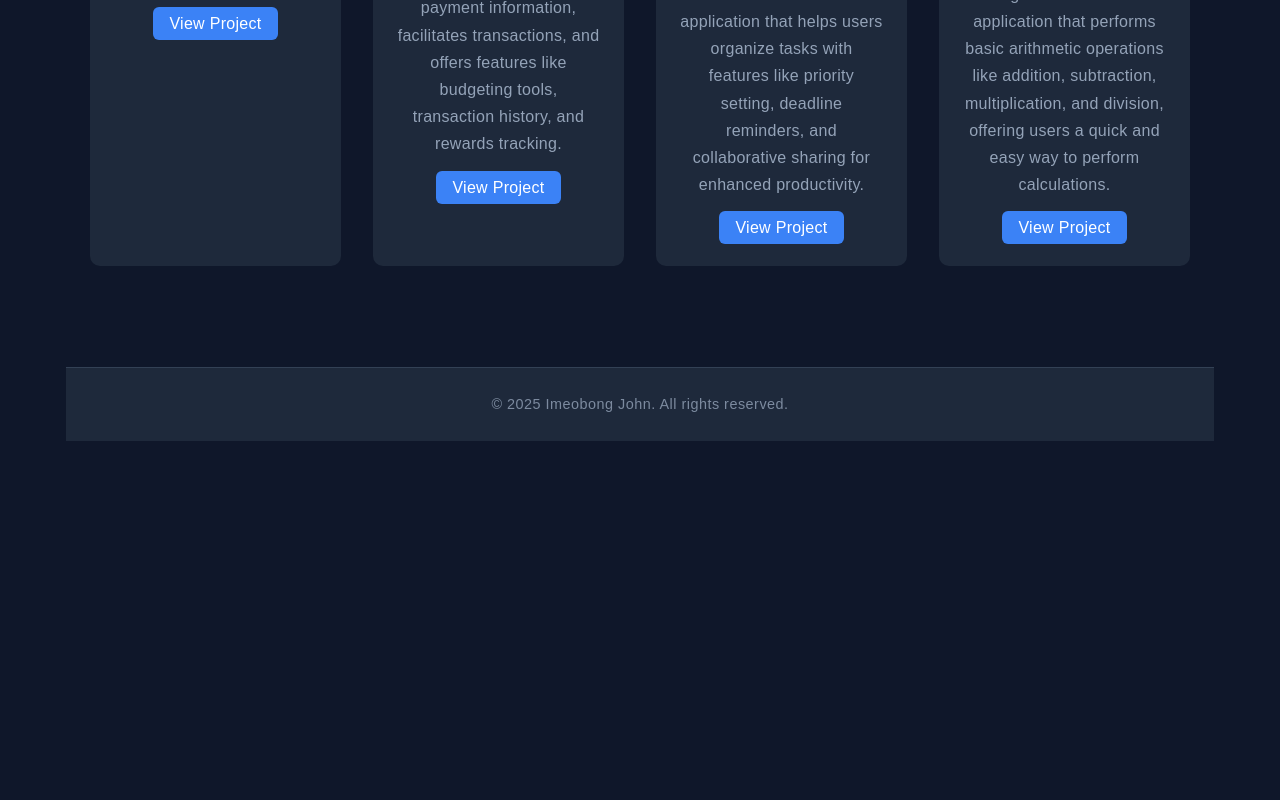
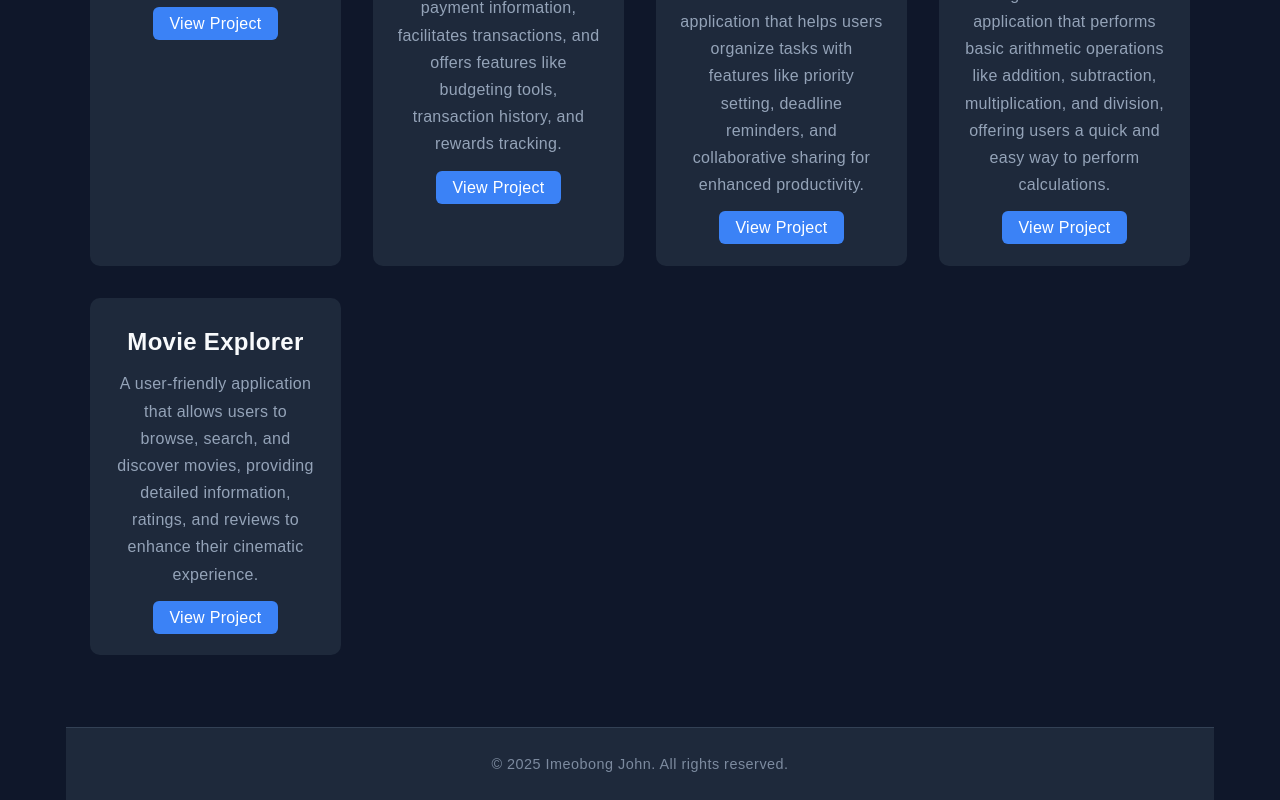
Before and after one commit to BigJohn-dev/Portfolio, a Next.js app: page /project in a window 1280 px wide. Shown: the part 496-1296 px from the top of the page. Before the commit the page ends 937 px from the top, so only its background shows below. Built offline with nearby package versions, Linux system fonts and the light colour scheme.

Commit message:
My profile

```diff
--- a/src/app/project/page.tsx
+++ b/src/app/project/page.tsx
@@ -34,6 +34,12 @@ export default function Projects() {
                 offering users a quick and easy way to perform calculations.</p>
             <Link href="https://simple-calculator-ten-orcin.vercel.app/" target="_blank">View Project</Link>
             </div>
+
+            <div className="project-card">
+            <h2>Movie Explorer</h2>
+            <p>A user-friendly application that allows users to browse, search, and discover movies, providing detailed information, ratings, and reviews to enhance their cinematic experience.</p>
+            <Link href="https://movie-explorer-website-with-react.vercel.app/" target="_blank">View Project</Link>
+            </div>
         </div>
         </section>
     );
```
